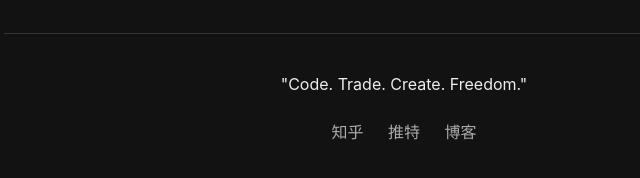
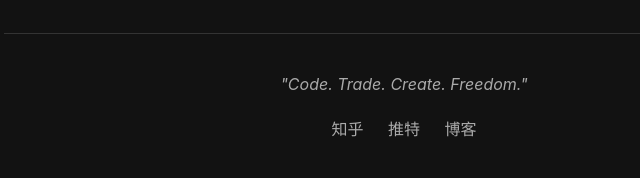
Before and after one commit to RUIYANGXIEGENIUS/ruiyangxiegenius.github.io, a plain HTML site: page index.html in a window 1280 px wide. Shown: the part 384-562 px from the top of the page, 236-876 px from the left. Drawn offline with Linux system fonts and the light colour scheme.

Commit message:
Update style.css

```diff
--- a/css/style.css
+++ b/css/style.css
@@ -47,6 +47,13 @@ a:hover {
     font-size: 1.2em;
 }
 
+.slogan {
+    font-style: italic;
+    color: #aaa;
+    text-align: center;
+    margin-bottom: 1em;
+}
+
 footer {
     margin-top: 40px;
     padding-top: 20px;
```
